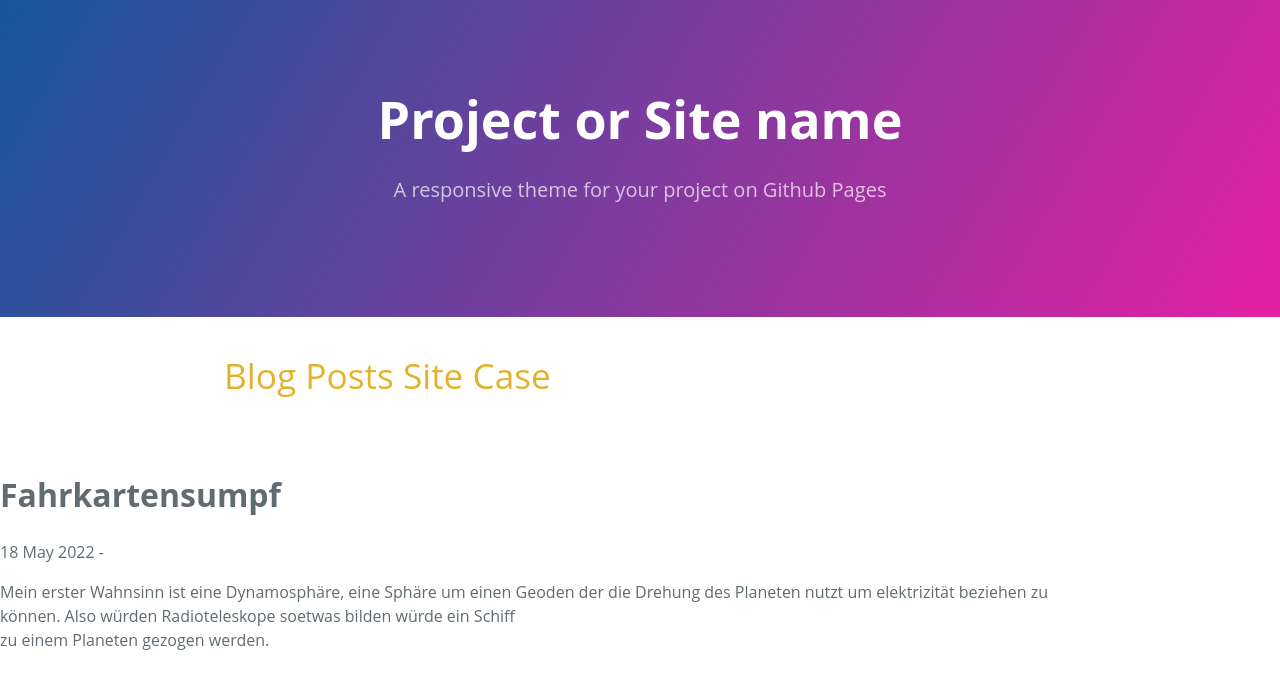
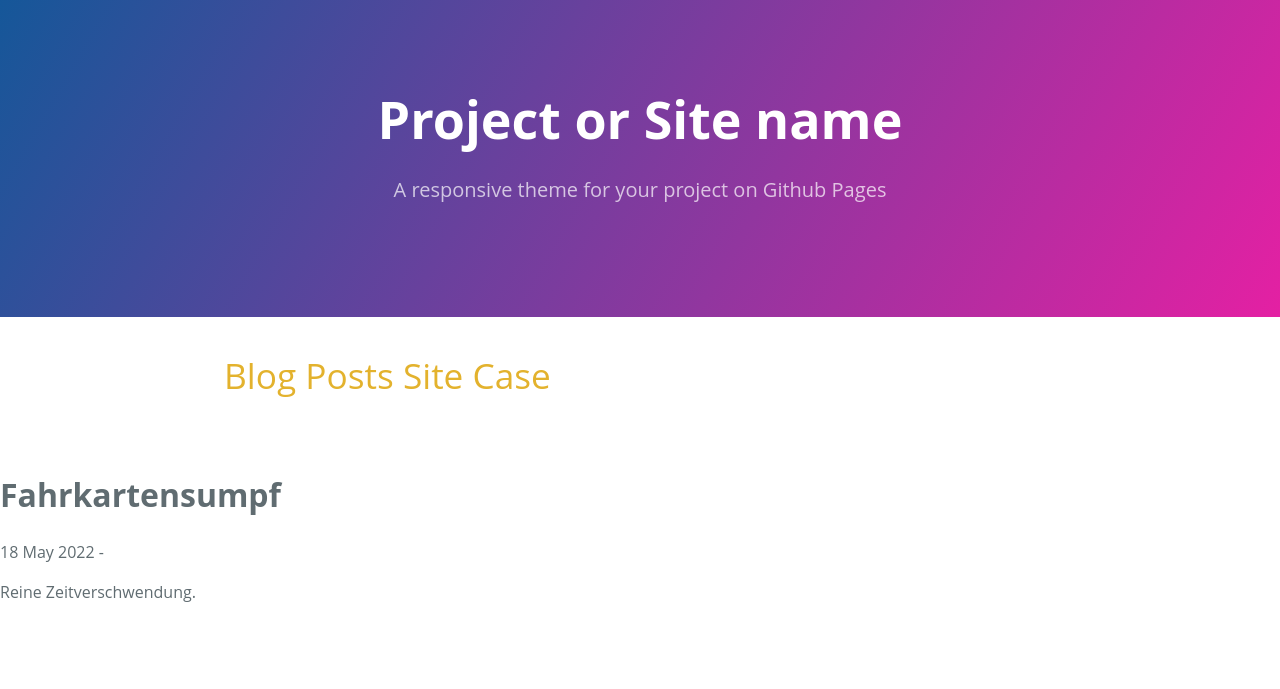
Before and after one commit to ledlightjungledStefan/Osterei, a Jekyll site: the page built from _posts/2022-05-18-fahrkartensumpf.markdown, in a window 1280 px wide. Shown: the top 689 px of the page. Built offline with Jekyll 4.4.1, drawn with Linux system fonts in a browser that asks for light colours.

Commit message:
Update 2022-05-18-fahrkartensumpf.markdown

```diff
--- a/_posts/2022-05-18-fahrkartensumpf.markdown
+++ b/_posts/2022-05-18-fahrkartensumpf.markdown
@@ -3,7 +3,4 @@ layout: post
 excerpt_separator: <!--more-->
 ---
 
-Mein erster Wahnsinn ist eine Dynamosphäre, eine Sphäre um einen
-Geoden der die Drehung des Planeten nutzt um elektrizität beziehen zu<br>
-können. Also würden Radioteleskope soetwas bilden würde ein Schiff<br>
-zu einem Planeten gezogen werden.
+Reine Zeitverschwendung.
```
